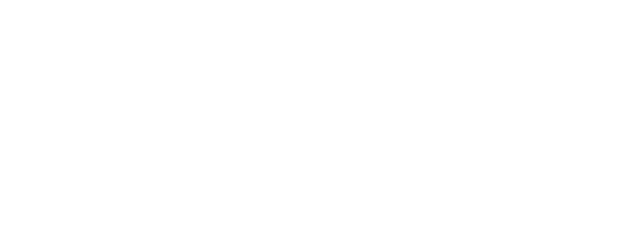
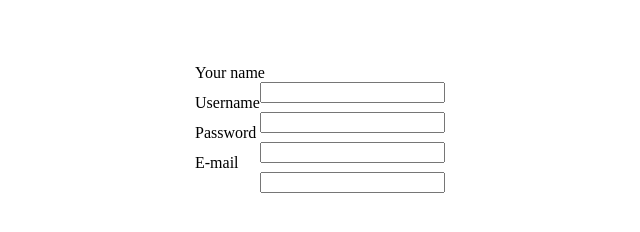
Before and after one commit to Gevorious/login-registering-test, a plain HTML site: page index.html in a window 1280 px wide. Shown: the whole page, without its empty margins (125-765 px from the left). Drawn offline with Linux system fonts and the light colour scheme.

Commit message:
created registration renderer(part 1)

```diff
--- a/index.html
+++ b/index.html
@@ -3,9 +3,14 @@
 <head>
     <meta charset="UTF-8">
     <title>Login</title>
+    <link rel="stylesheet" href="styles/style.css">
 </head>
 <body>
+<div id="main"></div>
 
-<div id="main"></div>
+<script type="text/javascript" src="scripts/registration/registration.renderer.js"></script>
+<script type="text/javascript" src="scripts/registration/registration.js"></script>
+<script type="text/javascript" src="scripts/script.js"></script>
+
 </body>
 </html>
--- /dev/null
+++ b/scripts/registration/registration.js
@@ -0,0 +1,4 @@
+function userReg(_name, _username, _password, _email){
+    let user = new User(_name, _username, _password, _email, "visitor");
+    user.add();
+}
--- /dev/null
+++ b/scripts/registration/registration.renderer.js
@@ -0,0 +1,54 @@
+function regRenderer() {
+    let mainDiv = document.querySelector('#main');
+
+    let nameDiv = document.createElement("div");
+    nameDiv.className = "regInputRow";
+    let usernameDiv = document.createElement("div");
+    usernameDiv.className = "regInputRow";
+    let passwordDiv = document.createElement("div");
+    passwordDiv.className = "regInputRow";
+    let emailDiv = document.createElement("div");
+    emailDiv.className = "regInputRow";
+
+    mainDiv.appendChild(nameDiv);
+    mainDiv.appendChild(usernameDiv);
+    mainDiv.appendChild(passwordDiv);
+    mainDiv.appendChild(emailDiv);
+
+    let nameInput = document.createElement("input");
+    nameInput.setAttribute("name", "name");
+    let nameLabel = document.createElement("label");
+    nameLabel.setAttribute("for", "name");
+    nameLabel.innerText = "Your name";
+
+    let usernameInput = document.createElement("input");
+    usernameInput.setAttribute("name", "username");
+    let usernameLabel = document.createElement("label");
+    usernameLabel.setAttribute("for", "username");
+    usernameLabel.innerText = "Username";
+
+    let passwordInput = document.createElement("input");
+    passwordInput.setAttribute("name", "password");
+    let passwordLabel = document.createElement("label");
+    passwordLabel.setAttribute("for", "password");
+    passwordLabel.innerText = "Password";
+
+    let emailInput = document.createElement("input");
+    emailInput.setAttribute("name", "email");
+    let emailLabel = document.createElement("label");
+    emailLabel.setAttribute("for", "email");
+    emailLabel.innerText = "E-mail";
+
+    nameDiv.appendChild(nameLabel);
+    usernameDiv.appendChild(usernameLabel);
+    passwordDiv.appendChild(passwordLabel);
+    emailDiv.appendChild(emailLabel);
+
+    nameDiv.appendChild(nameInput);
+    usernameDiv.appendChild(usernameInput);
+    passwordDiv.appendChild(passwordInput);
+    emailDiv.appendChild(emailInput);
+
+
+}
+regRenderer();
--- a/scripts/script.js
+++ b/scripts/script.js
@@ -0,0 +1,18 @@
+let MEMBERARR = [];
+class User{
+    constructor(name, password, username, email, type){
+        this.name = name;
+        this.pass = password;
+        this.usrname = username;
+        this.mail = email;
+        this.type = type;
+    }
+    add(){
+        MEMBERARR.push(this);
+    }
+}
+class Admin extends User{
+    delete(index){
+        MEMBERARR.splice(index,1);
+    }
+}
--- /dev/null
+++ b/styles/style.css
@@ -0,0 +1,18 @@
+body, html{
+    margin: 0;
+    padding: 0;
+}
+
+#main{
+    margin: 5% 0 0 25%;
+}
+
+.regInputRow{
+    width: 250px;
+    height: 30px;
+}
+
+input {
+    float: right;
+    margin-bottom: 5px;
+}
```
